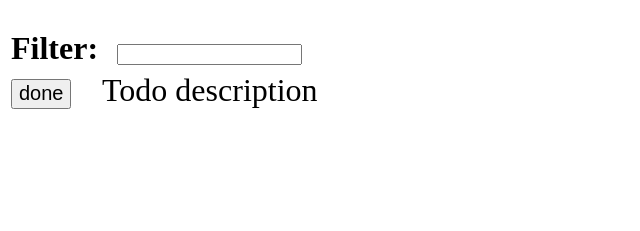
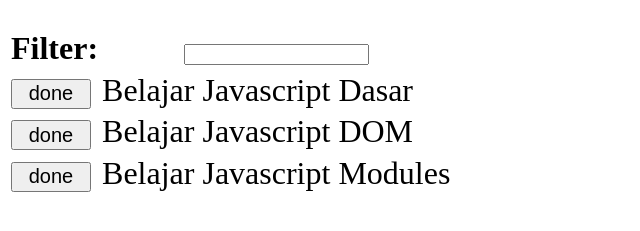
Before and after one commit to APBD98/Todo-list, a plain HTML site: page index.html in a window 1280 px wide. Shown: the part 225-456 px from the top of the page, without its empty margins (0-640 px from the left). Drawn offline with Linux system fonts and the light colour scheme.

Commit message:
melakukan perubahan pada file index

```diff
--- a/index.html
+++ b/index.html
@@ -11,7 +11,7 @@
         }
         .button{
             height: 30px;
-            width: 60px;
+            width: 80px;
             font-size: 20px;
         }
 
@@ -42,7 +42,7 @@
                 <th><input type="search" name="search" id="search"></th>
             </tr>
         </thead>
-        <tbody>
+        <tbody id="display">
             <tr>
                 <td><input type="button" value="done" class="button"></td>
                 <td>Todo description</td>
@@ -63,8 +63,71 @@
 
     let kegiatan = document.getElementById('todo');
     let tombolSubmit = document.getElementById('add');
+    let  todolistBody = document.getElementById('display');
+    let searchInput = document.getElementById('search');
 
-    const todolist = [];
+
+    const todolist = [
+        "Belajar Javascript Dasar",
+        "Belajar Javascript DOM",
+        "Belajar Javascript Modules"];
+
+    function clearTodoList() {
+        while (todolistBody.firstChild) {
+            todolistBody.removeChild(todolistBody.firstChild);
+        }
+
+    }
+
+    function removeTodoList(index) {
+        todolist.splice(index, 1);
+        displayTodoList();
+
+    }
+
+    function addTodoList(index, todo) {
+        const td = document.createElement('td');
+        const input = document.createElement('input');
+        input.type = "button";
+        input.value = "done";
+        input.onclick = function () {
+            removeTodoList(index);
+        } ;
+        input.classList.add('button');
+
+        td.appendChild(input);
+
+        const tr = document.createElement('tr');
+
+        tr.appendChild(td);
+
+        const tdDescription = document.createElement('td');
+        const textDescription = document.createTextNode(todo);
+
+        tdDescription.appendChild(textDescription);
+        tr.appendChild(tdDescription);
+
+        todolistBody.appendChild(tr);
+    }
+
+    function displayTodoList() {
+        clearTodoList();
+
+        for (let i = 0; i < todolist.length; i++) {
+            const todo = todolist[i];
+
+            let searchText = searchInput.value.toLowerCase();
+
+            if(todo.toLowerCase().includes(searchText)){
+                addTodoList(i, todo);
+            }
+
+        }
+    }
+
+
+
+
     tombolSubmit.addEventListener('click', function (event) {
         event.preventDefault();
         let todo = kegiatan.value;
@@ -74,7 +137,22 @@
 
         document.forms['todoForm'].reset();
 
+        displayTodoList();
     })
+
+    searchInput.addEventListener('keyup', function() {
+
+        displayTodoList();
+
+    })
+
+    searchInput.addEventListener('keydown', function () {
+
+        displayTodoList();
+
+    })
+
+    displayTodoList();
 
 </script>
 </body>
```
